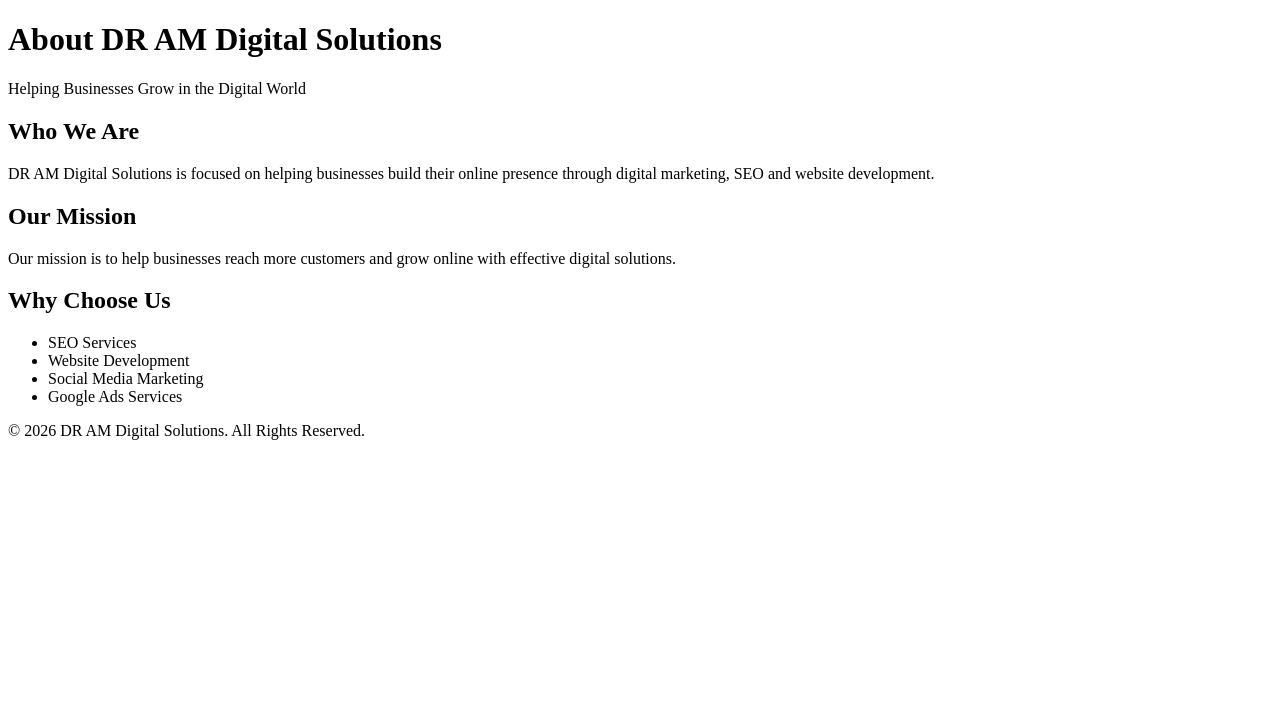
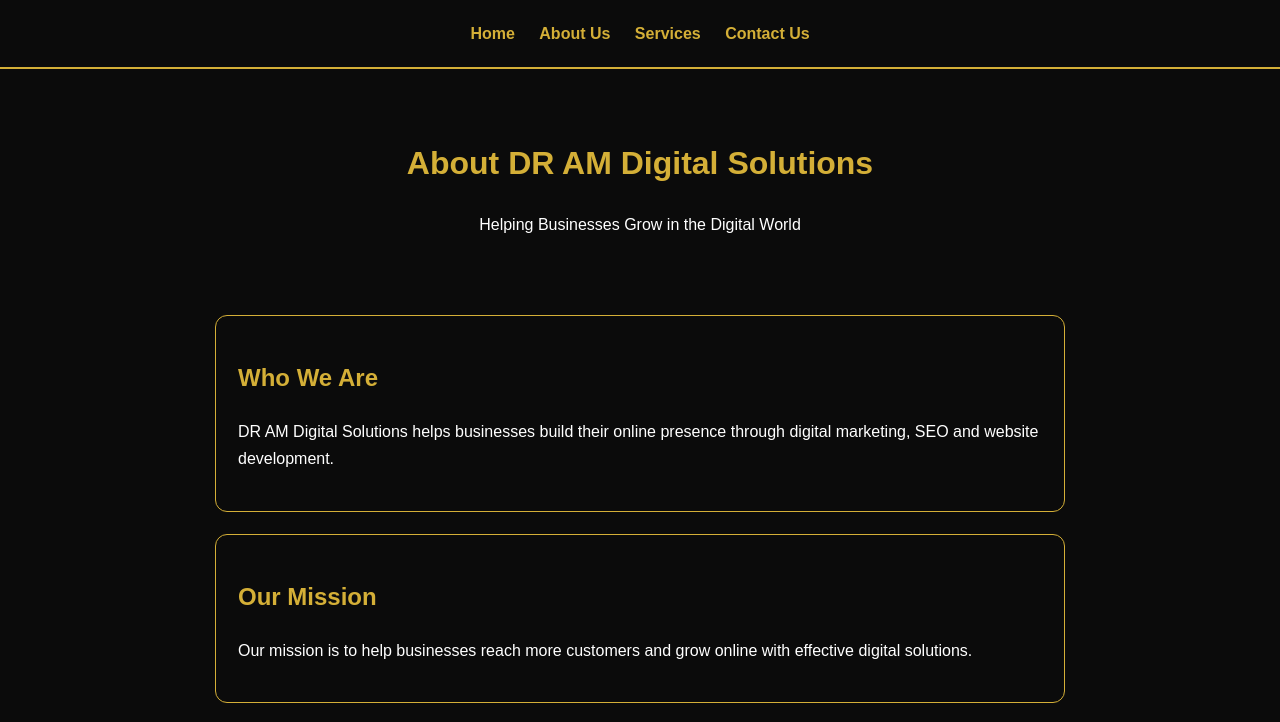
Before and after one commit to drpardhan093-beep/mothsara-website, a plain HTML site: page about.html in a window 1280 px wide. Shown: the top 722 px of the page. Drawn offline with Linux system fonts and the light colour scheme.

Commit message:
Update about.html

```diff
--- a/about.html
+++ b/about.html
@@ -4,10 +4,73 @@
 <head>
     <meta charset="UTF-8">
     <meta name="viewport" content="width=device-width, initial-scale=1.0">
-    <title>About DR AM Digital Solutions | Digital Marketing Agency</title>
-    <meta name="description" content="Learn about DR AM Digital Solutions, providing SEO, website development and digital marketing services to help businesses grow.">
+
+    <title>About DR AM Digital Solutions | SEO & Digital Marketing</title>
+
+    <meta name="description" content="Discover DR AM Digital Solutions, offering SEO, website development, Google Ads and social media marketing to help businesses grow online.">
+
+    <style>
+        body {
+            background: #0b0b0b;
+            color: white;
+            font-family: Arial, sans-serif;
+            margin: 0;
+            line-height: 1.7;
+        }
+
+        nav {
+            text-align: center;
+            padding: 20px;
+            border-bottom: 2px solid #d4af37;
+        }
+
+        nav a {
+            color: #d4af37;
+            text-decoration: none;
+            margin: 10px;
+            font-weight: bold;
+        }
+
+        header {
+            text-align: center;
+            padding: 45px 15px;
+        }
+
+        h1, h2 {
+            color: #d4af37;
+        }
+
+        main {
+            max-width: 850px;
+            margin: auto;
+            padding: 15px;
+        }
+
+        section {
+            border: 1px solid #d4af37;
+            border-radius: 12px;
+            padding: 22px;
+            margin-bottom: 22px;
+        }
+
+        footer {
+            text-align: center;
+            color: #d4af37;
+            padding: 25px;
+            border-top: 1px solid #d4af37;
+        }
+    </style>
 </head>
+
 <body>
+
+<nav>
+    <a href="index.html">Home</a>
+    <a href="about.html">About Us</a>
+    <a href="services.html">Services</a>
+    <a href="contact.html">Contact Us</a>
+</nav>
+
 <header>
     <h1>About DR AM Digital Solutions</h1>
     <p>Helping Businesses Grow in the Digital World</p>
@@ -16,7 +79,7 @@
 <main>
     <section>
         <h2>Who We Are</h2>
-            <p>DR AM Digital Solutions is focused on helping businesses build their online presence through digital marketing, SEO and website development.</p>
+        <p>DR AM Digital Solutions helps businesses build their online presence through digital marketing, SEO and website development.</p>
     </section>
 
     <section>
@@ -38,5 +101,6 @@
 <footer>
     <p>© 2026 DR AM Digital Solutions. All Rights Reserved.</p>
 </footer>
+
 </body>
 </html>
```
Lines whose indentation alone changed are shown as unchanged.
